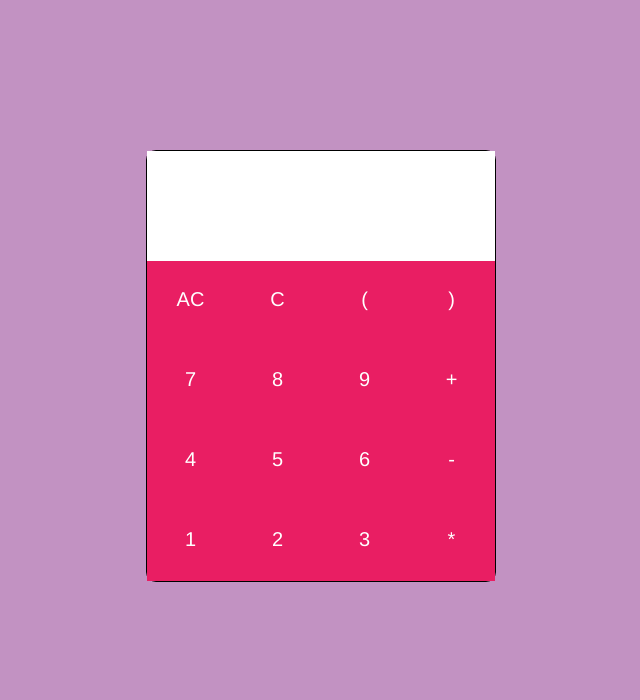
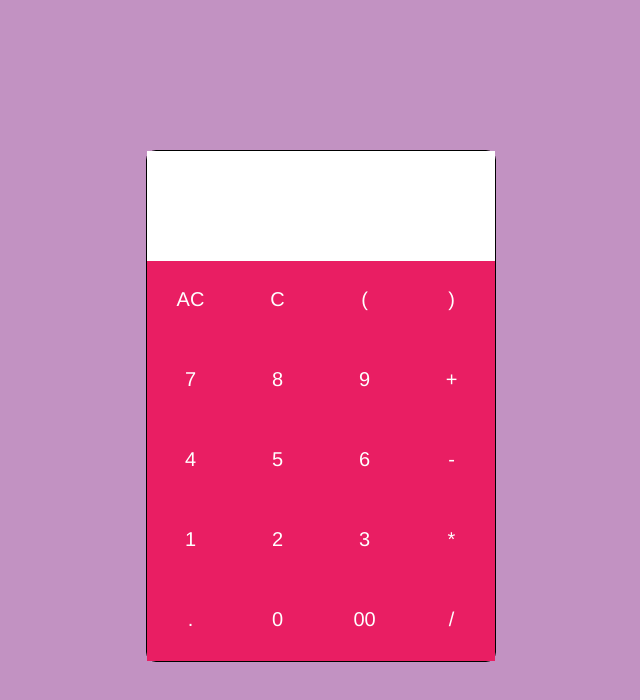
Before and after one commit to BrianLusina/JS-Calculator, a plain HTML site: page index.html in a window 1280 px wide. Shown: the whole page, without its empty margins (59-699 px from the left). Drawn offline with nearby package versions, Linux system fonts and the light colour scheme; files that its build step writes are made by us from their sources; a web font is replaced by a local one.

Commit message:
Add final row of numbers

```diff
--- a/index.html
+++ b/index.html
@@ -116,6 +116,24 @@
 								</div>
 							</div>
 						</div>
+
+				<!--/*/*/*/. 0 3 * /*/*/*/-->
+						<div class="row">
+							<div class="small-12 columns">
+								<div class="small-3 columns button-container">
+									<button id="period-btn">.</button>
+								</div>
+								<div class="small-3 columns button-container">
+									<button id="zero-btn">0</button>
+								</div>
+								<div class="small-3 columns button-container">
+									<button id="double-zero-btn">00</button>
+								</div>
+								<div class="small-3 columns button-container">
+									<button id="div-btn">/</button>
+								</div>
+							</div>
+						</div>
 <!--*--*-*-*-*-*-*-*-*-*equals button*-**-*-*-*-*-*-*-*-->
 						<div class="row"></div>
 					</div>
```
